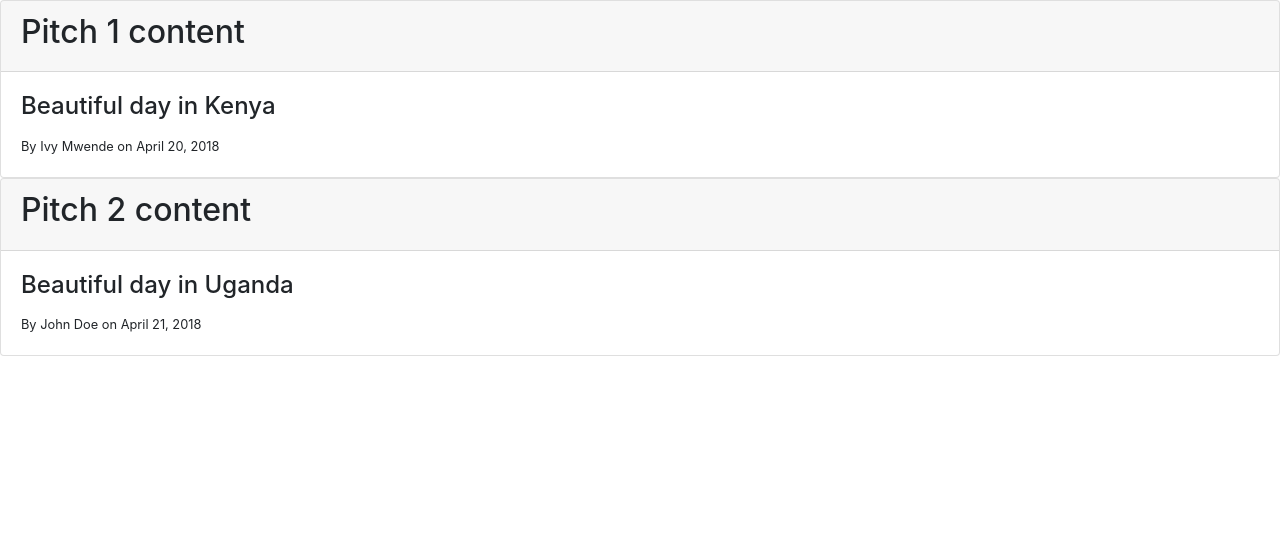
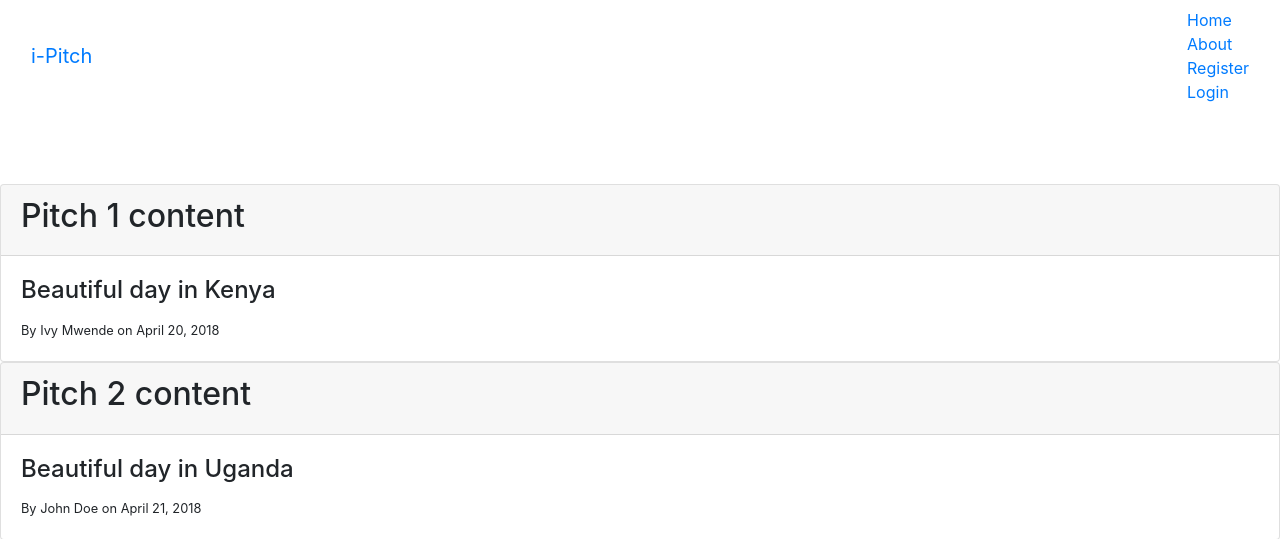
Before and after one commit to nziokaivy/i-pitch, a Flask app: page /home in a window 1280 px wide. Shown: the top 539 px of the page. Run offline with Flask 2, Linux system fonts and the light colour scheme; some libraries are stand-ins or nearby versions.

Commit message:
add navigation bar to home.html

```diff
--- a/app/templates/home.html
+++ b/app/templates/home.html
@@ -1,5 +1,22 @@
 {% extends "layout.html" %}
 {% block content %}
+
+<nav class="navbar navbar-inverse navbar-fixed-top">
+        <div class="container-fluid">
+          <div class="navbar-header">
+            <a class="navbar-brand" href="/">i-Pitch</a>
+          </div>
+          <ul class="nav navbar-nav">
+            <li><a href="{{ url_for('home') }}">Home</a></li>
+            <li><a href="{{ url_for('about') }}">About</a></li>
+            <li><a href="{{ url_for('register') }}">Register</a></li>
+            <li><a href="{{ url_for('login') }}">Login</a></li>
+          </ul>
+        </div>
+      </nav>
+      <br>
+      <br>
+      <br>
 
     {% for post in posts %}
     <div class="card">
```
